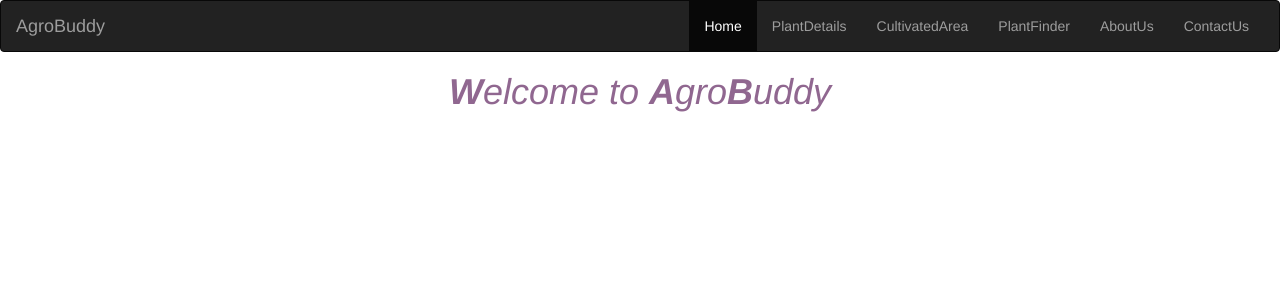
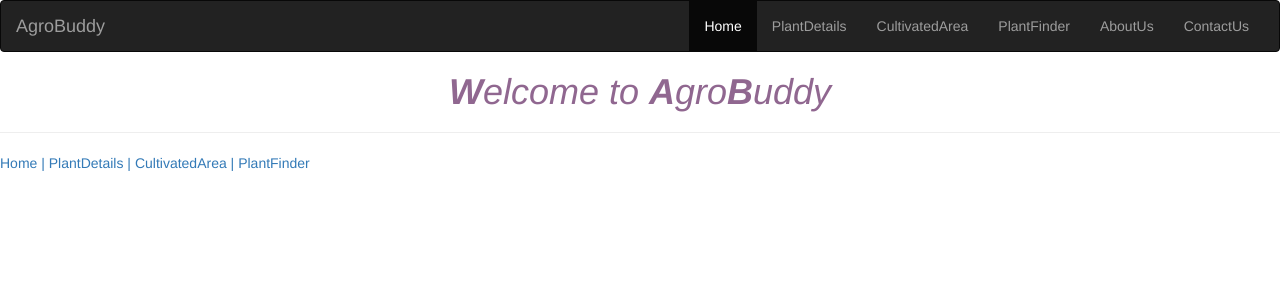
Before and after one commit to sWithanage/AgroBuddy, an Angular app in the folder WebApplication/Angular-Project/: page / in a window 1280 px wide. Shown: the top 300 px of the page. Built offline with nearby package versions, Linux system fonts and the light colour scheme.

Commit message:
add: footer

```diff
--- a/WebApplication/Angular-Project/src/app/app.component.html
+++ b/WebApplication/Angular-Project/src/app/app.component.html
@@ -4,14 +4,14 @@
 <script src="https://ajax.googleapis.com/ajax/libs/jquery/3.4.1/jquery.min.js"></script>
 <script src="https://maxcdn.bootstrapcdn.com/bootstrap/3.4.0/js/bootstrap.min.js"></script>
 
-  <nav class="navbar navbar-inverse">
-      <div class="container-fluid">
+<nav class="navbar navbar-inverse">
+  <div class="container-fluid">
         <div class="navbar-header">
           <a class="navbar-brand" href="#">AgroBuddy</a>
         </div>
         <ul class="nav navbar-nav" style="float: right;">
-          <li class="active"><a routerLink="/details" routerLinkActive="active">Home</a></li>
-          <li><a routerLink="/details" routerLinkActive="active"> PlantDetails </a></li>
+          <li class="active"><a routerLink="/home" routerLinkActive="active">Home</a></li>
+          <li><a routerLink="/PlantDetails" routerLinkActive="active"> PlantDetails </a></li>
           <li><a routerLink="/area" routerLinkActive="active"> CultivatedArea </a></li>
           <li><a routerLink="/finder" routerLinkActive="active"> PlantFinder </a></li>
           <li><a routerLink="/about" routerLinkActive="active"> AboutUs </a></li>
@@ -25,7 +25,12 @@
           <h1><i><b>W</b>elcome to <b>A</b>gro<b>B</b>uddy </i></h1>
       </div>
 
-
-
+<hr/>
+<footer>
+  <a href="home/home.component.html">Home | </a>
+  <a href="home/home.component.html">PlantDetails | </a>
+  <a href="home/home.component.html">CultivatedArea | </a>
+  <a href="home/home.component.html">PlantFinder</a>
+</footer>
 </body>
 <router-outlet></router-outlet>
```
